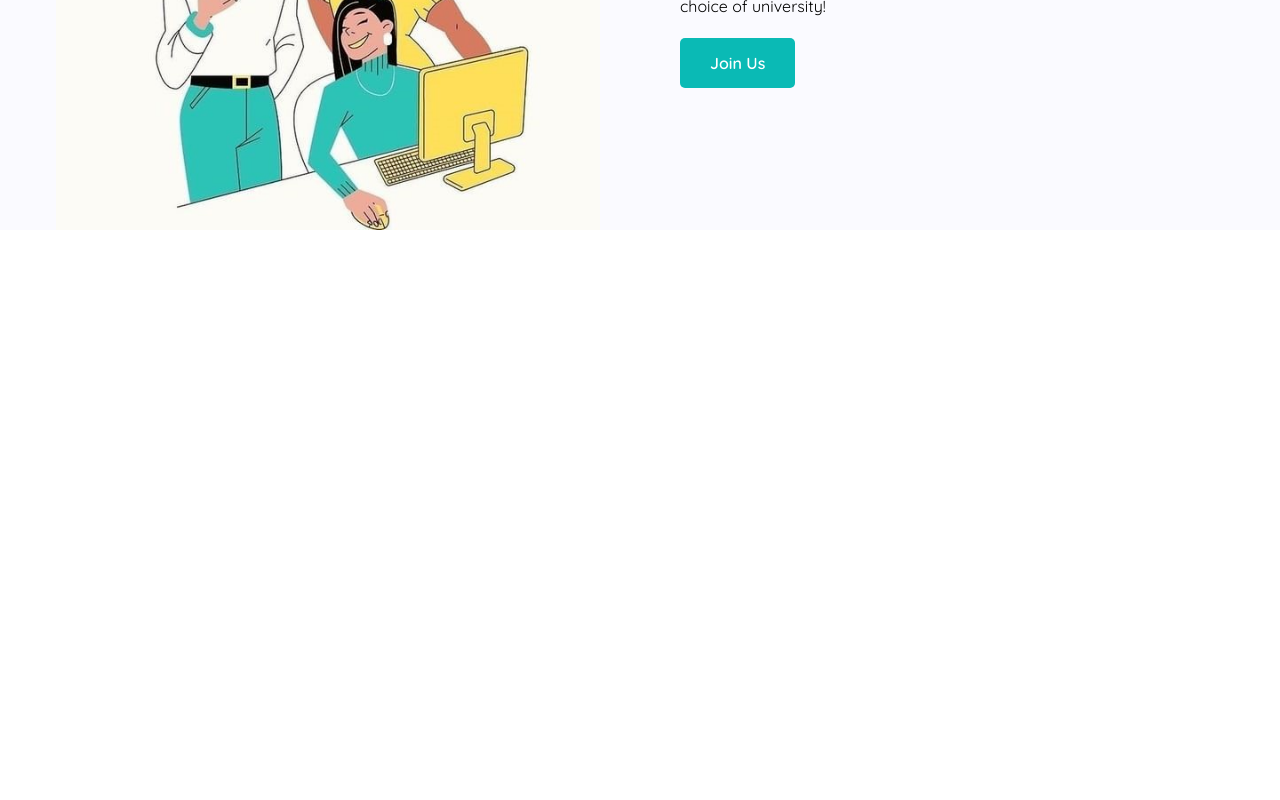
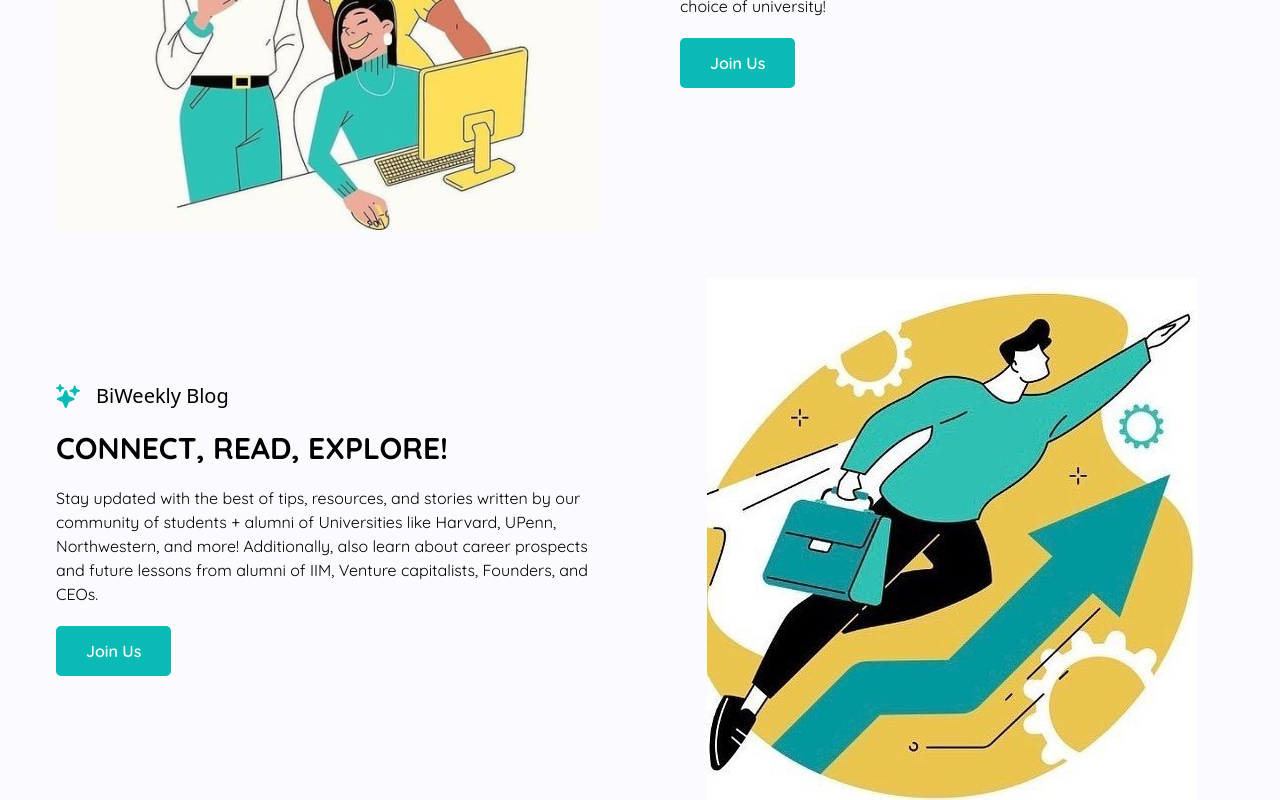
Before and after one commit to nitishrajpandey/Youth_Grow_Youth, a React (Vite) app: page / in a window 1280 px wide. Shown: the part 1904-2704 px from the top of the page. Before the commit the page ends 2134 px from the top, so only its background shows below. Built offline with nearby package versions, Linux system fonts and the light colour scheme.

Commit message:
add some thing in network section

```diff
--- a/src/Pages/Home/Components/NetworkingSection/Networking.jsx
+++ b/src/Pages/Home/Components/NetworkingSection/Networking.jsx
@@ -1,10 +1,10 @@
 import React from "react";
-import { featuresimg1 } from "../../../../assets";
+import { featuresimg1, featuresimg2 } from "../../../../assets";
 import { IoSparkles } from "react-icons/io5";
 
 function Networking() {
   return (
-    <div className="bg-ghostWhite">
+    <div className="bg-ghostWhite grid grid-cols-1 gap-12">
       <div className="grid grid-cols-1 md:grid-cols-2 items-center gap-20 px-4 xs:px-8 ss:px-14 ">
         <div className="flex justify-center">
           <img src={featuresimg1} alt="" />
@@ -29,6 +29,30 @@ function Networking() {
           </div>
         </div>
       </div>
+      <div className="grid grid-cols-1 md:grid-cols-2 items-center gap-20 px-4 xs:px-8 ss:px-14 ">
+        <div>
+          <div className="flex items-center gap-4">
+            <IoSparkles className="text-[#0ABAB5] text-2xl" />{" "}
+            <h3 className="text-xl">BiWeekly Blog</h3>
+          </div>
+          <div className="py-5 font-Quicksand">
+            <h1 className="font-bold text-xl xxs:text-2xl ss:text-3xl pb-5">
+              CONNECT, READ, EXPLORE!
+            </h1>
+            <p className="pb-5">
+              Stay updated with the best of tips, resources, and stories written
+              by our community of students + alumni of Universities like
+              Harvard, UPenn, Northwestern, and more! Additionally, also learn
+              about career prospects and future lessons from alumni of IIM,
+              Venture capitalists, Founders, and CEOs.
+            </p>
+            <button className="Button">Join Us</button>
+          </div>
+        </div>
+        <div className="flex justify-center">
+          <img src={featuresimg2} alt="" />
+        </div>
+      </div>
     </div>
   );
 }
--- a/src/assets/index.js
+++ b/src/assets/index.js
@@ -1,4 +1,5 @@
 import heroBanner from "./heroBanner.png"
 import featuresimg1 from "./featuresimg1.png"
+import featuresimg2 from "./featuresimg2.png"
 
-export { heroBanner, featuresimg1 }
+export { heroBanner, featuresimg1, featuresimg2 }
```
Also changed, not shown: src/assets/featuresimg2.png (renamed from src/assets/features-img-2.png).
